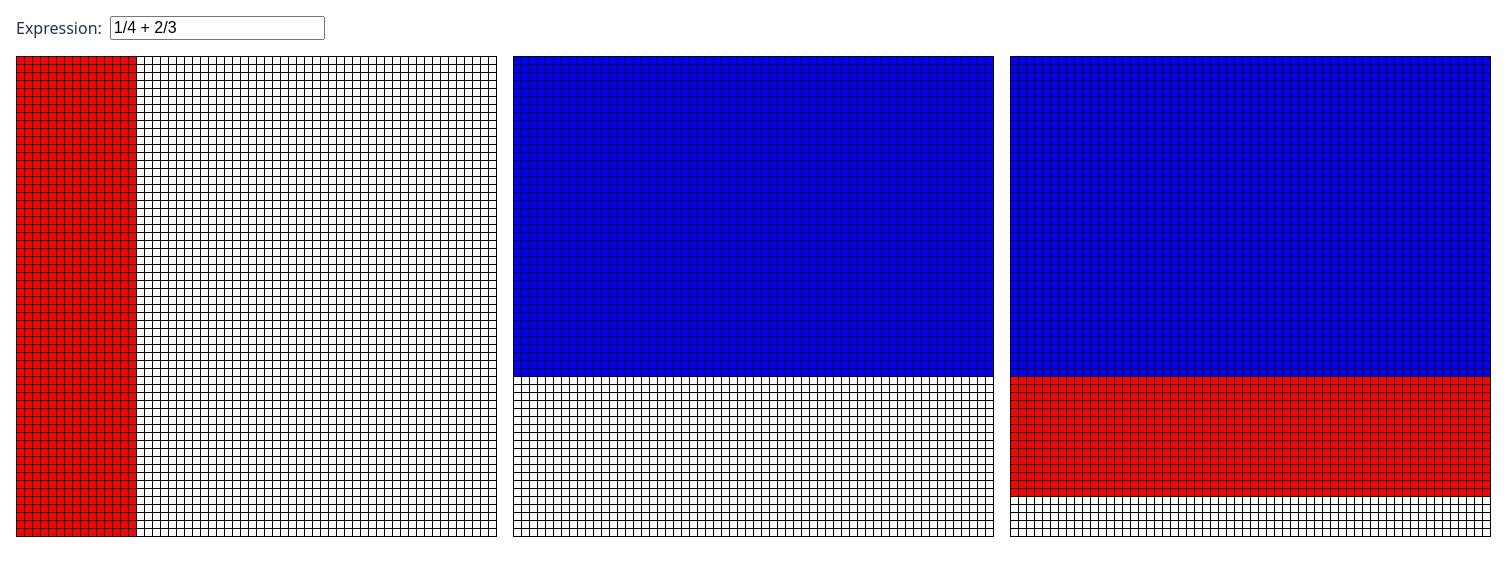
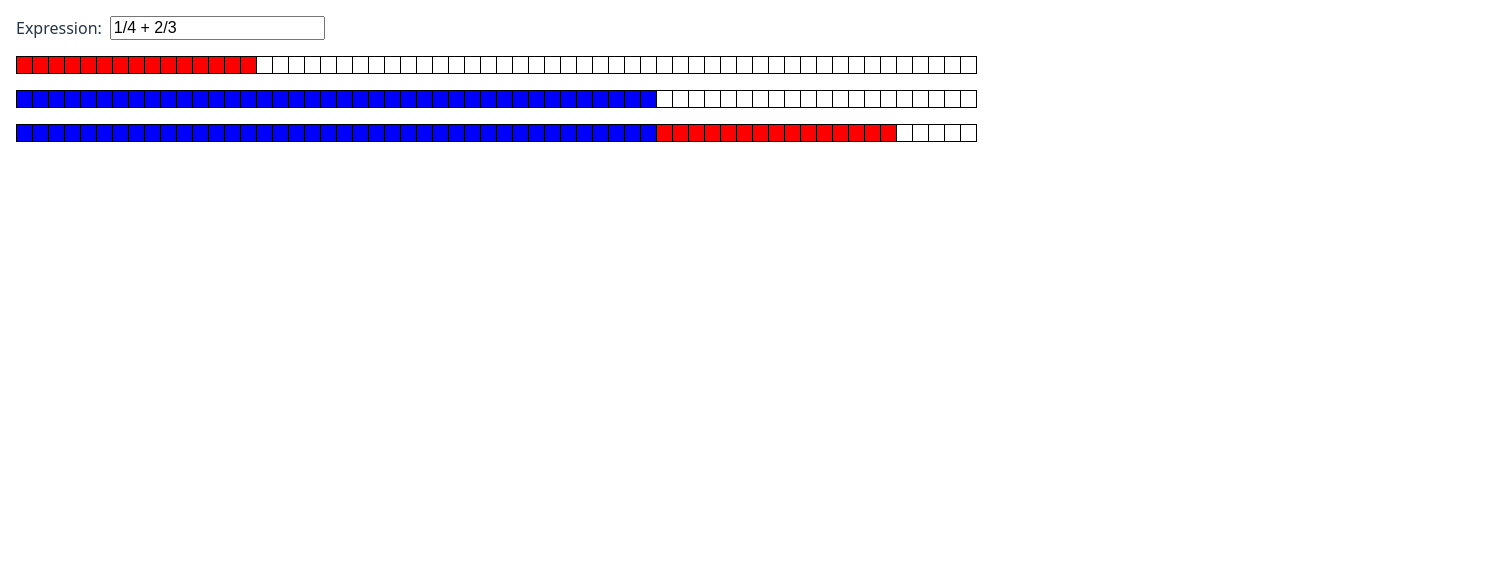
Before and after one commit to timmcca-be/add-fractions-vis, a React (Vite) app: page / in a window 1280 px wide. Shown: the top 576 px of the page, 1507 px wide, since content can reach past the window. Built offline with nearby package versions, Linux system fonts and the light colour scheme.

Commit message:
use lines instead of grids

```diff
--- a/src/App.tsx
+++ b/src/App.tsx
@@ -99,11 +99,11 @@ function ExpressionDisplay({ a, b }: { a: Fraction; b: Fraction }) {
     const bCount: GridCount = { count: bNumRows, color: "blue" };
 
     return (
-        <div style={{ display: "flex", flexDirection: "row", gap: "1rem" }}>
-            <Grid orientation="column" counts={[aCount]} />
-            <Grid orientation="row" counts={[bCount]} />
-            <Grid orientation="row" counts={[bCount, aCount]} />
-        </div>
+        <>
+            <Grid counts={[aCount]} />
+            <Grid counts={[bCount]} />
+            <Grid counts={[bCount, aCount]} />
+        </>
     );
 }
 
@@ -120,13 +120,7 @@ interface GridCount {
     color: "red" | "blue";
 }
 
-function Grid({
-    orientation,
-    counts,
-}: {
-    orientation: "column" | "row";
-    counts: GridCount[];
-}) {
+function Grid({ counts }: { counts: GridCount[] }) {
     const remainder =
         gridDimension - counts.reduce((acc, count) => acc + count.count, 0);
     const countsWithRemainder = [
@@ -137,29 +131,22 @@ function Grid({
         <div
             style={{
                 display: "grid",
-                gridTemplateRows: `repeat(${gridDimension}, 0.5rem)`,
-                gridTemplateColumns: `repeat(${gridDimension}, 0.5rem)`,
-                gridAutoFlow: orientation,
+                gridTemplateColumns: `repeat(${gridDimension}, 1rem)`,
+                height: "1rem",
                 borderTop: "1px solid black",
+                borderBottom: "1px solid black",
                 borderLeft: "1px solid black",
             }}
         >
             {countsWithRemainder.map((count) =>
                 Array.from({ length: count.count }).map((_, index) => (
-                    <Fragment key={index}>
-                        {Array.from({ length: gridDimension }).map(
-                            (_, index) => (
                     <div
                         style={{
                             backgroundColor: count.color,
-                                        borderBottom: "1px solid black",
                             borderRight: "1px solid black",
                         }}
                         key={index}
                     />
-                            )
-                        )}
-                    </Fragment>
                 ))
             )}
         </div>
```
Lines whose indentation alone changed are shown as unchanged.
